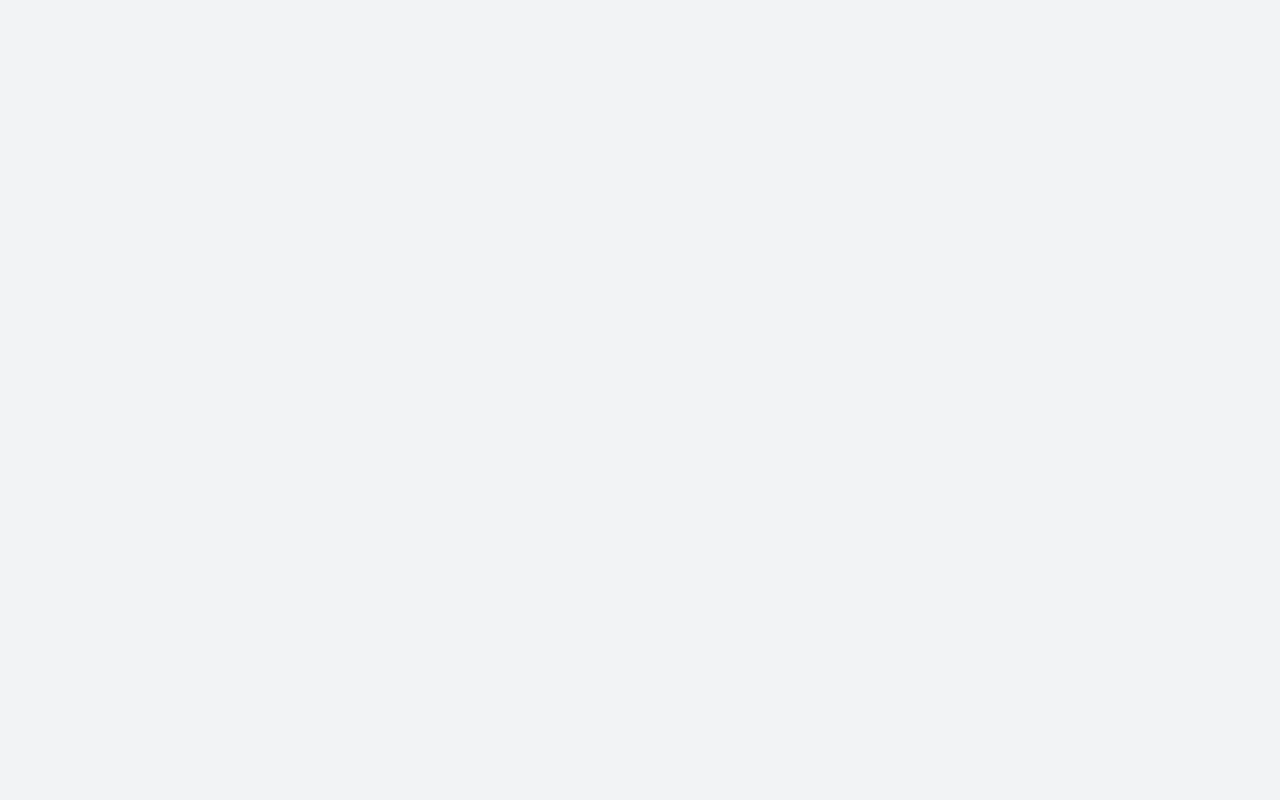
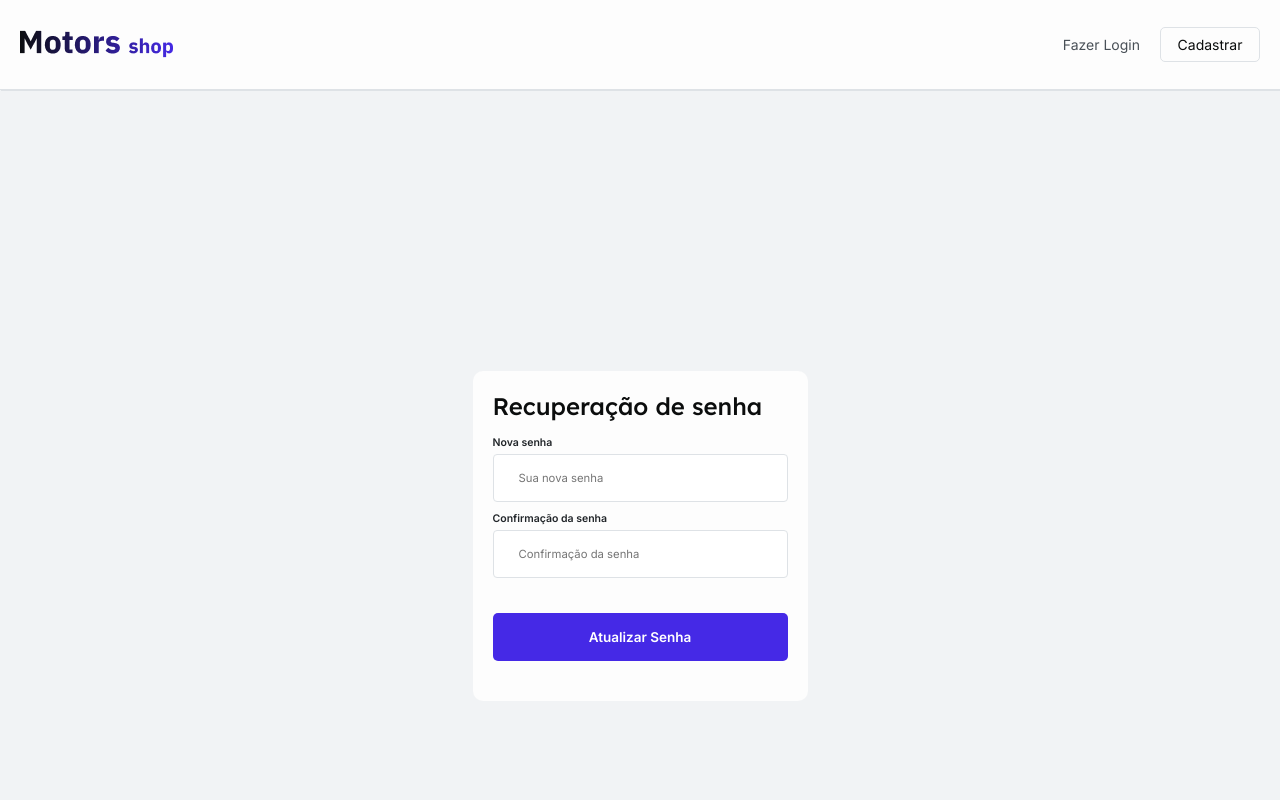
Before and after one commit to grupo19-t14-paulo/grupo19-t14-paulo-Projeto-Full-Stack, a React (Vite) app in the folder front/: page /resetPassword/1 in a window 1280 px wide. Before the commit this address had no page. Shown: the top 800 px of the page. Built offline with nearby package versions, Linux system fonts and the light colour scheme.

Commit message:
feat: create resetPassword page

```diff
--- a/front/src/components/LoginForm/index.tsx
+++ b/front/src/components/LoginForm/index.tsx
@@ -1,17 +1,18 @@
 import { useForm, SubmitHandler } from "react-hook-form";
-import { Form,
+import {
+    Form,
     ButtonColorBrand1,
-    SpanTextIforgotMyPassword
+    SpanTextIforgotMyPassword,
 } from "../../styles/Form";
 import { Input } from "../Input";
 import { TFormPropsLogin, loginFormSchema } from "./loginFormSchema";
 import { zodResolver } from "@hookform/resolvers/zod";
 import { useContext } from "react";
 import { ContextLogin } from "../../contexts/LoginContext/LoginContex";
+import { LinkSendEmailResetPassword } from "../../pages/Login/style";
 
 export const LoginForm = () => {
-
-  const { userLogin } = useContext(ContextLogin)
+    const { userLogin } = useContext(ContextLogin);
     const {
         register,
         handleSubmit,
@@ -46,10 +47,13 @@ export const LoginForm = () => {
                 error={errors.password}
             />
 
-      <SpanTextIforgotMyPassword>Esqueci minha senha</SpanTextIforgotMyPassword>
+            <LinkSendEmailResetPassword to={"/resetPassword"}>
+                <SpanTextIforgotMyPassword>
+                    Esqueci minha senha
+                </SpanTextIforgotMyPassword>
+            </LinkSendEmailResetPassword>
 
             <ButtonColorBrand1 type="submit">Entrar</ButtonColorBrand1>
-
         </Form>
     );
 };
--- /dev/null
+++ b/front/src/components/ResetPasswordForm/index.tsx
@@ -0,0 +1,84 @@
+import {
+    ResetPasswordData,
+    resetPasswordSchema,
+} from "../../pages/ResetPassword/validator";
+import { useForm } from "react-hook-form";
+import { zodResolver } from "@hookform/resolvers/zod";
+import { api } from "../../services/api";
+import { toast } from "react-toastify";
+import "react-toastify/dist/ReactToastify.min.css";
+import { useNavigate } from "react-router-dom";
+import { ContainerForm, Form } from "../../styles/Form";
+import Button from "../Buttons";
+
+interface ResetPasswordFormProps {
+    token: string;
+}
+
+const ResetPasswordForm = ({ token }: ResetPasswordFormProps) => {
+    const navigate = useNavigate();
+
+    const { register, handleSubmit } = useForm<ResetPasswordData>({
+        resolver: zodResolver(resetPasswordSchema),
+    });
+
+    const resetPassword = (
+        resetPasswordData: ResetPasswordData,
+        token: string
+    ) => {
+        api.patch(`/users/resetPassword/${token}`, {
+            password: resetPasswordData.password,
+        })
+            .then(() => {
+                toast.success("Nova senha cadastrada com sucesso!");
+            })
+            .then(() => {
+                navigate("/");
+            })
+            .catch((err) => {
+                console.log(err);
+                toast.error("Ops! Algo deu errado! Tente novamente!");
+            });
+    };
+
+    const onFormSubmit = (formData: ResetPasswordData) => {
+        console.log(formData);
+        console.log(token);
+        resetPassword(formData, token);
+    };
+
+    return (
+        <ContainerForm>
+            <h2>Recuperação de senha</h2>
+            <Form onSubmit={handleSubmit(onFormSubmit)}>
+                <div>
+                    <label htmlFor="email">Nova senha</label>
+                    <div>
+                        <input
+                            type="password"
+                            placeholder="Sua nova senha"
+                            {...register("password")}
+                        />
+                    </div>
+                </div>
+                <div>
+                    <label htmlFor="password">Confirmação da senha</label>
+                    <div className="mt-2">
+                        <input
+                            type="password"
+                            placeholder="Confirmação da senha"
+                            {...register("passwordConfirm")}
+                        />
+                    </div>
+                </div>
+                <div>
+                    <Button buttonStyle="brand1-big" type="submit">
+                        Atualizar senha
+                    </Button>
+                </div>
+            </Form>
+        </ContainerForm>
+    );
+};
+
+export default ResetPasswordForm;
--- /dev/null
+++ b/front/src/components/ResetPasswordForm/styles.ts
@@ -0,0 +1,20 @@
+import styled from "styled-components";
+
+const Container = styled.div`
+    height: 100vh;
+    width: 41.1rem;
+    max-width: 100vw;
+
+    margin: 4.6rem auto;
+
+    display: flex;
+    align-items: center;
+    justify-content: center;
+    padding: 2rem;
+
+    @media (min-width: 37.6rem) {
+        width: 37.5rem;
+    }
+`;
+
+export { Container };
--- /dev/null
+++ b/front/src/components/SendEmailForm/index.tsx
@@ -0,0 +1,70 @@
+import {
+    SendEmailResetPasswordData,
+    sendEmailResetPasswordSchema,
+} from "../../pages/ResetPassword/validator";
+import { useForm } from "react-hook-form";
+import { useNavigate } from "react-router-dom";
+import { zodResolver } from "@hookform/resolvers/zod";
+import { api } from "../../services/api";
+import Button from "../Buttons";
+import { ContainerForm, Form } from "../../styles/Form";
+import { toast } from "react-toastify";
+import "react-toastify/dist/ReactToastify.min.css";
+
+const SendEmailForm = () => {
+    const navigate = useNavigate();
+
+    const { register, handleSubmit } = useForm<SendEmailResetPasswordData>({
+        resolver: zodResolver(sendEmailResetPasswordSchema),
+    });
+
+    const sendEmail = (
+        sendEmailResetPasswordData: SendEmailResetPasswordData
+    ) => {
+        api.post("/users/resetPassword", sendEmailResetPasswordData)
+            .then(() => {
+                toast.success(
+                    "Email enviado! Você receberá um link para poder cadastrar uma nova senha."
+                );
+                // router.push("/");
+            })
+            .then(() => {
+                navigate("/");
+            })
+            .catch((err) => {
+                console.log(err);
+                toast.error(
+                    "Ops! Algo deu errado! Verifique o e-mail e tente novamente!"
+                );
+            });
+    };
+
+    const onFormSubmit = (formData: SendEmailResetPasswordData) => {
+        console.log(formData);
+        sendEmail(formData);
+    };
+
+    return (
+        <ContainerForm>
+            <Form onSubmit={handleSubmit(onFormSubmit)}>
+                <div>
+                    <h2>Informe um e-mail para a recuperação de senha</h2>
+                    <div>
+                        <input
+                            type="email"
+                            placeholder="Ex: samuel@kenzie.com.br"
+                            {...register("email")}
+                        />
+                    </div>
+                </div>
+                <div>
+                    <Button buttonStyle="brand1-big" type="submit">
+                        Enviar
+                    </Button>
+                </div>
+            </Form>
+        </ContainerForm>
+    );
+};
+
+export default SendEmailForm;
--- /dev/null
+++ b/front/src/components/SendEmailForm/styles.ts
@@ -0,0 +1,20 @@
+import styled from "styled-components";
+
+const Container = styled.div`
+    height: 100vh;
+    width: 41.1rem;
+    max-width: 100vw;
+
+    margin: 4.6rem auto;
+
+    display: flex;
+    align-items: center;
+    justify-content: center;
+    padding: 2rem;
+
+    @media (min-width: 37.6rem) {
+        width: 37.5rem;
+    }
+`;
+
+export { Container };
--- a/front/src/pages/Login/style.ts
+++ b/front/src/pages/Login/style.ts
@@ -19,7 +19,8 @@ const LinkRegister = styled(Link)`
     border-radius: 5px;
 `;
 
+const LinkSendEmailResetPassword = styled(Link)`
+    align-self: self-end;
+`;
 
-export {
-  LinkRegister
-};
+export { LinkRegister, LinkSendEmailResetPassword };
--- /dev/null
+++ b/front/src/pages/ResetPassword/[token].tsx
@@ -0,0 +1,26 @@
+import FooterBase from "../../components/Footer";
+import { Header } from "../../components/Header";
+import { Container } from "./styles";
+
+import ResetPasswordForm from "../../components/ResetPasswordForm";
+import { useParams } from "react-router-dom";
+
+const ResetPassword = () => {
+    const { token } = useParams();
+    return (
+        <>
+            <Header
+                button1="Fazer Login"
+                button2="Cadastrar"
+                page1="/login"
+                page2="/register"
+            />
+            <Container>
+                <ResetPasswordForm token={token as string} />
+            </Container>
+            <FooterBase />
+        </>
+    );
+};
+
+export { ResetPassword };
--- /dev/null
+++ b/front/src/pages/ResetPassword/index.tsx
@@ -0,0 +1,24 @@
+import FooterBase from "../../components/Footer";
+import { Header } from "../../components/Header";
+import { Container } from "./styles";
+
+import SendEmailForm from "../../components/SendEmailForm";
+
+const SendEmailResetPassword = () => {
+    return (
+        <>
+            <Header
+                button1="Fazer Login"
+                button2="Cadastrar"
+                page1="/login"
+                page2="/register"
+            />
+            <Container>
+                <SendEmailForm />
+            </Container>
+            <FooterBase />
+        </>
+    );
+};
+
+export { SendEmailResetPassword };
--- /dev/null
+++ b/front/src/pages/ResetPassword/styles.ts
@@ -0,0 +1,20 @@
+import styled from "styled-components";
+
+const Container = styled.div`
+    height: 100vh;
+    width: 41.1rem;
+    max-width: 100vw;
+
+    margin: 4.6rem auto;
+
+    display: flex;
+    align-items: center;
+    justify-content: center;
+    padding: 2rem;
+
+    @media (min-width: 37.6rem) {
+        width: 37.5rem;
+    }
+`;
+
+export { Container };
--- /dev/null
+++ b/front/src/pages/ResetPassword/validator.ts
@@ -0,0 +1,15 @@
+import { z } from "zod";
+
+export const sendEmailResetPasswordSchema = z.object({
+    email: z.string().email("Deve ser um e-mail válido"),
+});
+
+export const resetPasswordSchema = z.object({
+    password: z.string().nonempty("Senha é obrigatória"),
+    passwordConfirm: z.string().min(1, "A confirmação de senha é obrigatória"),
+});
+
+export type SendEmailResetPasswordData = z.infer<
+    typeof sendEmailResetPasswordSchema
+>;
+export type ResetPasswordData = z.infer<typeof resetPasswordSchema>;
--- a/front/src/routes/index.tsx
+++ b/front/src/routes/index.tsx
@@ -4,6 +4,8 @@ import { LoginPage } from "../pages/Login";
 import { RegisterPage } from "../pages/Register";
 import { ProductPage } from "../pages/Product";
 import AdvertiserPage from "../pages/Advertiser";
+import { SendEmailResetPassword } from "../pages/ResetPassword";
+import { ResetPassword } from "../pages/ResetPassword/[token]";
 
 const RoutesMain = () => {
     return (
@@ -11,6 +13,8 @@ const RoutesMain = () => {
             <Route path="/" element={<HomePage />} />
             <Route path="/login" element={<LoginPage />} />
             <Route path="/register" element={<RegisterPage />} />
+            <Route path="/resetPassword" element={<SendEmailResetPassword />} />
+            <Route path="/resetPassword/:token" element={<ResetPassword />} />
             <Route path="/product" element={<ProductPage />} />
             <Route path="/advertiser" element={<AdvertiserPage />} />
         </Routes>
```
Lines whose indentation alone changed are shown as unchanged.
